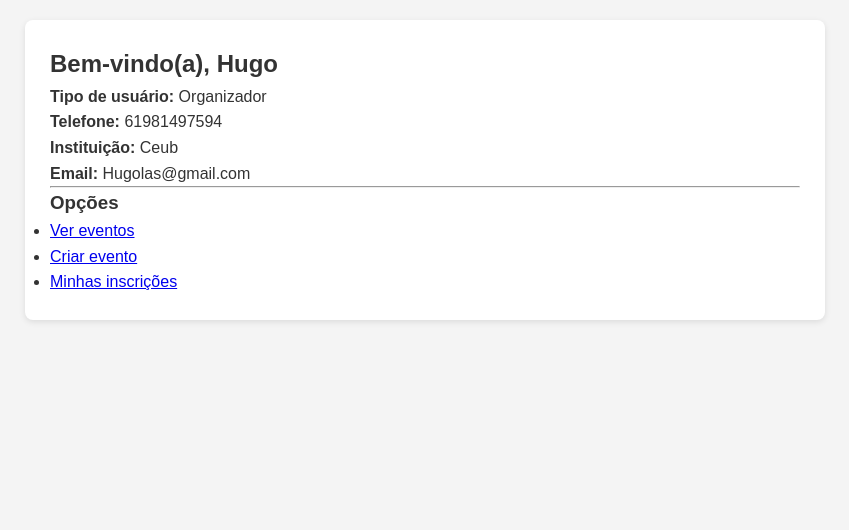
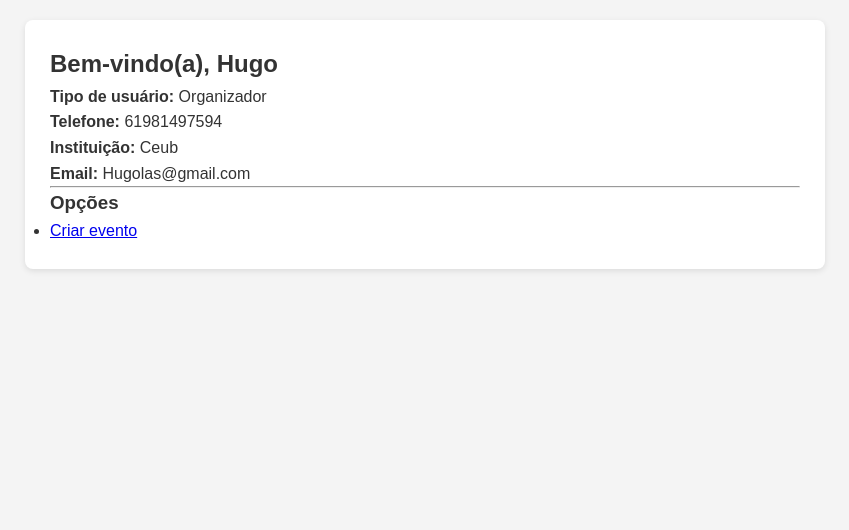
Before and after one commit to MarianaPinheiro-lgtm/Trabalho-web, a Django app: page /perfil/ in a window 1280 px wide. Shown: the part 68-598 px from the top of the page, without its empty margins (215-1064 px from the left). Run offline with Django 5.2, Linux system fonts and the light colour scheme; a user stored in the database is signed in; data comes from the database, SQL or seed files in the repository.

Commit message:
mudei na aparência do perfil

```diff
--- a/GerenciamentoEventos/eventos/templates/perfil.html
+++ b/GerenciamentoEventos/eventos/templates/perfil.html
@@ -12,12 +12,11 @@
 
 <hr>
 
-<h3>Opções</h3>
-<ul>
-    <li><a href="{% url 'evento_list' %}">Ver eventos</a></li>
     {% if perfil.tipo == 'organizador' %}
-        <li><a href="{% url 'evento_create' %}">Criar evento</a></li>
+    <h3>Opções</h3>
+    <ul>
+    <li><a href="{% url 'evento_create' %}">Criar evento</a></li>
+    </ul>
     {% endif %}
-    <li><a href="{% url 'minhas-inscricoes' %}">Minhas inscrições</a></li>
-</ul>
+
 {% endblock %}
```
